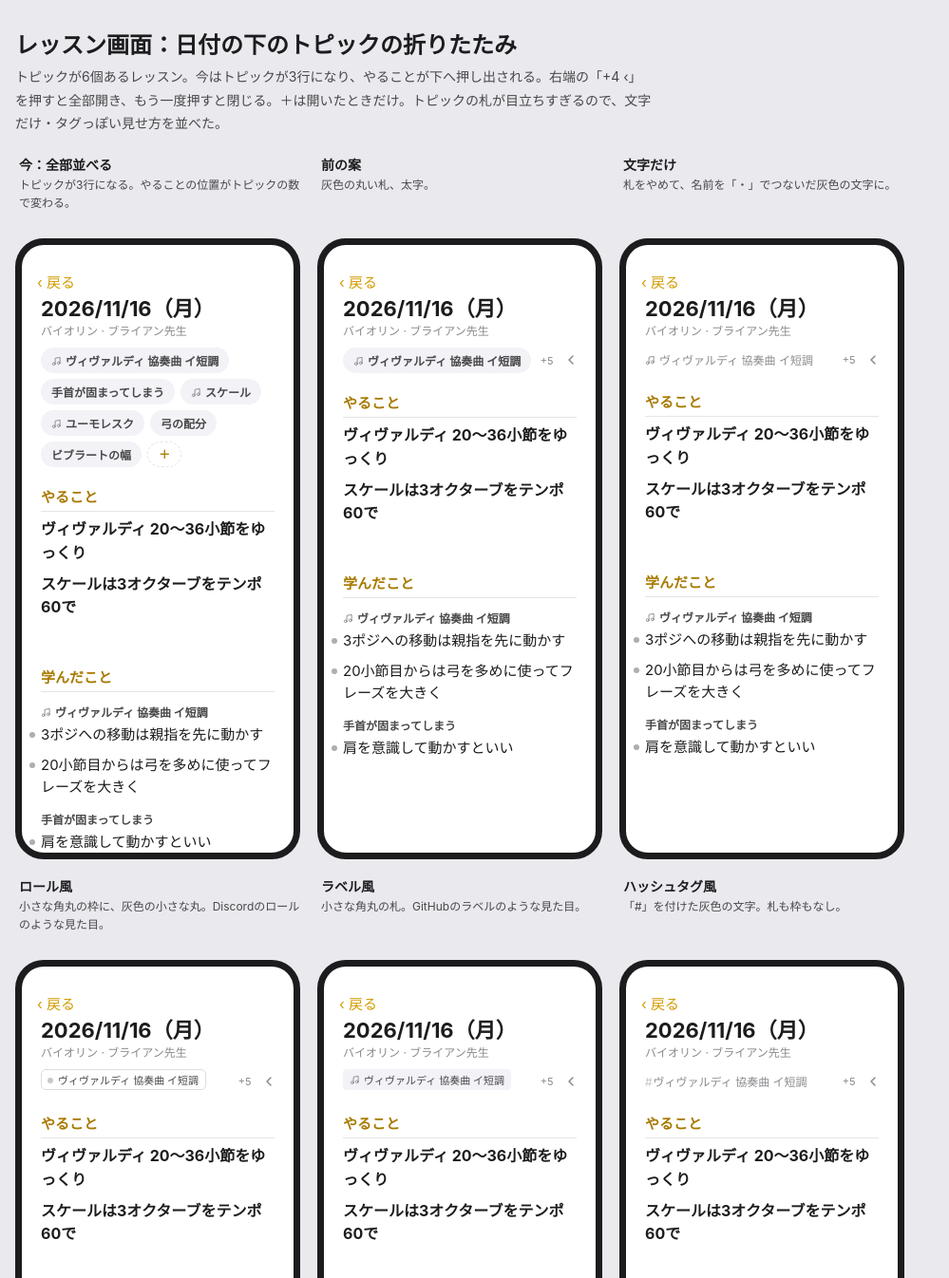
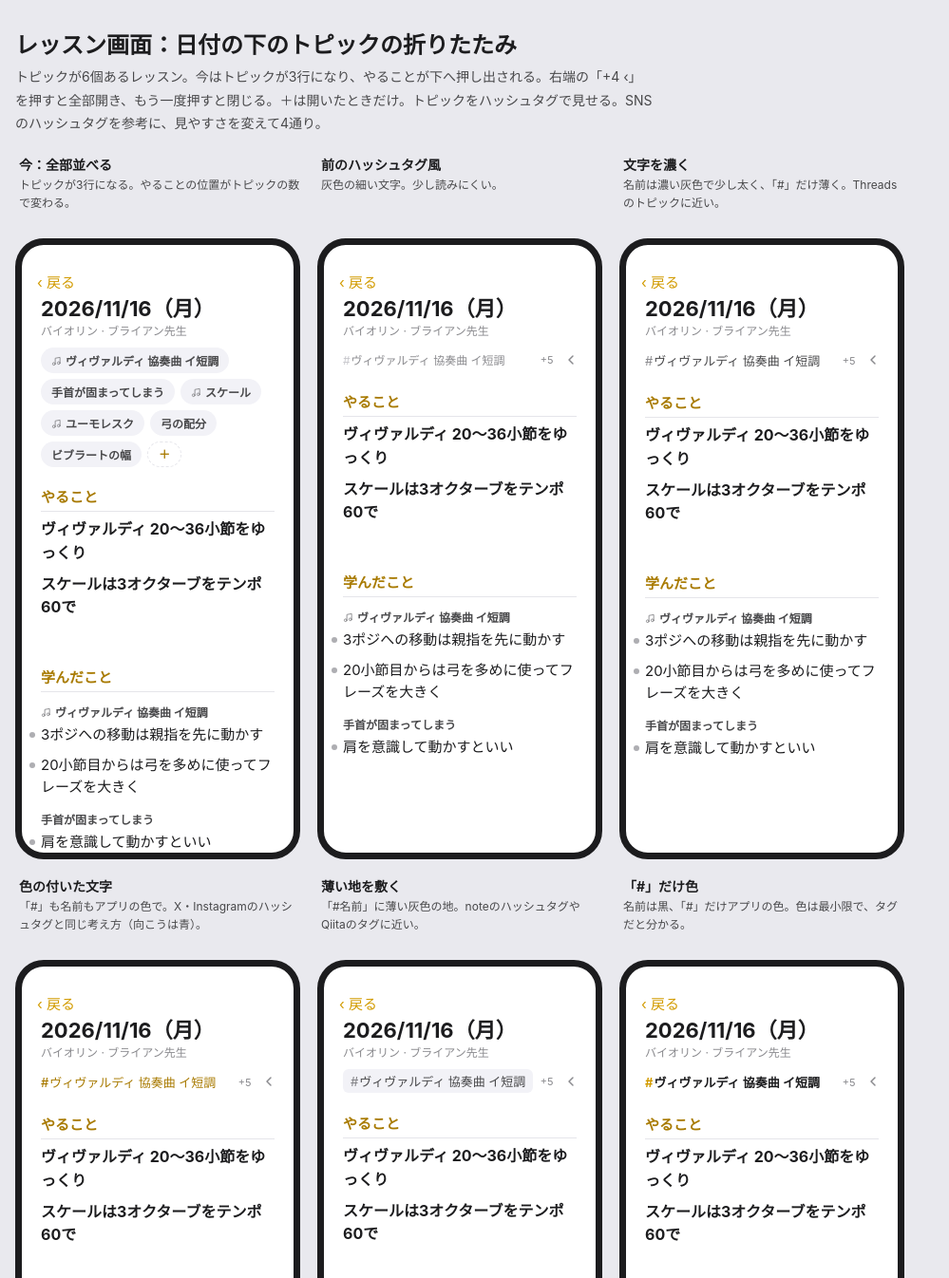
Before and after one commit to sion-neko/LessonManage, a plain HTML site: page design/prototypes/topic-fold-variants.html in a window 1280 px wide. Shown: the top 1346 px of the page at 95% size, without its empty margins (0-999 px from the left). Drawn offline with Linux system fonts and the light colour scheme.

Commit message:
見比べページ：SNSを参考にハッシュタグの見せ方を4通りに（#6）
Co-Authored-By: Claude Opus 5.5 <noreply@anthropic.com>

```diff
--- a/design/prototypes/topic-fold-variants.html
+++ b/design/prototypes/topic-fold-variants.html
@@ -77,12 +77,26 @@ ul { list-style: none; margin: 0; padding: 0; }
 .g3 .fold .tp:not(.add)::before { content: "#"; color: #c7c7cc; margin-right: 1px; }
 .g3 .fold .tp:not(.add) .ni { display: none; }
 .g1 .fold .tp.add, .g2 .fold .tp.add, .g3 .fold .tp.add { font-size: 11px; border-radius: 5px; padding: 1px 8px; }
+/* ハッシュタグの見やすさ違い */
+.h1 .fold .tps, .h2 .fold .tps, .h3 .fold .tps, .h4 .fold .tps { gap: 4px 12px; }
+.h1 .fold .tp:not(.add), .h2 .fold .tp:not(.add), .h3 .fold .tp:not(.add), .h4 .fold .tp:not(.add) { background: transparent; padding: 4px 0; font-size: 13px; }
+.h1 .fold .tp .ni, .h2 .fold .tp .ni, .h3 .fold .tp .ni, .h4 .fold .tp .ni { display: none; }
+.h1 .fold .tp:not(.add)::before, .h2 .fold .tp:not(.add)::before, .h3 .fold .tp:not(.add)::before, .h4 .fold .tp:not(.add)::before { content: "#"; margin-right: 1px; }
+.h1 .fold .tp:not(.add) { font-weight: 500; color: var(--sub); }
+.h1 .fold .tp:not(.add)::before { color: var(--muted); font-weight: 400; }
+.h2 .fold .tp:not(.add) { font-weight: 500; color: var(--accent-d); }
+.h3 .fold .tp:not(.add) { font-weight: 500; color: var(--sub); background: var(--soft); border-radius: 6px; padding: 3px 8px; }
+.h3 .fold .tps { gap: 6px; }
+.h3 .fold .tp:not(.add)::before { color: var(--muted); }
+.h4 .fold .tp:not(.add) { font-weight: 600; color: var(--fg); }
+.h4 .fold .tp:not(.add)::before { color: var(--accent); font-weight: 700; }
+.h1 .fold .tp.add, .h2 .fold .tp.add, .h3 .fold .tp.add, .h4 .fold .tp.add { font-size: 12px; border-radius: 6px; padding: 1px 8px; }
 .hint { position: absolute; left: 0; right: 0; bottom: 14px; text-align: center; font-size: 11px; color: var(--muted); }
 </style>
 
 <div class="wrap">
 <h1>レッスン画面：日付の下のトピックの折りたたみ</h1>
-<p class="lead">トピックが6個あるレッスン。今はトピックが3行になり、やることが下へ押し出される。右端の「+4 ‹」を押すと全部開き、もう一度押すと閉じる。＋は開いたときだけ。トピックの札が目立ちすぎるので、文字だけ・タグっぽい見せ方を並べた。</p>
+<p class="lead">トピックが6個あるレッスン。今はトピックが3行になり、やることが下へ押し出される。右端の「+4 ‹」を押すと全部開き、もう一度押すと閉じる。＋は開いたときだけ。トピックをハッシュタグで見せる。SNSのハッシュタグを参考に、見やすさを変えて4通り。</p>
 <div class="phones" id="ps"></div>
 </div>
 
@@ -103,11 +117,11 @@ const left = '<svg viewBox="0 0 24 24" width="16" height="16" fill="none" stroke
 // 各案：[見出し, 説明, ＋の置き方（'row'=いつも / 'open'=開いたときだけ）, 隠れている数を出すか]
 const V = [
   ['今：全部並べる', 'トピックが3行になる。やることの位置がトピックの数で変わる。', null, false],
-  ['前の案', '灰色の丸い札、太字。', 'open', true, ''],
-  ['文字だけ', '札をやめて、名前を「・」でつないだ灰色の文字に。', 'open', true, 'c3'],
-  ['ロール風', '小さな角丸の枠に、灰色の小さな丸。Discordのロールのような見た目。', 'open', true, 'g1'],
-  ['ラベル風', '小さな角丸の札。GitHubのラベルのような見た目。', 'open', true, 'g2'],
-  ['ハッシュタグ風', '「#」を付けた灰色の文字。札も枠もなし。', 'open', true, 'g3'],
+  ['前のハッシュタグ風', '灰色の細い文字。少し読みにくい。', 'open', true, 'g3'],
+  ['文字を濃く', '名前は濃い灰色で少し太く、「#」だけ薄く。Threadsのトピックに近い。', 'open', true, 'h1'],
+  ['色の付いた文字', '「#」も名前もアプリの色で。X・Instagramのハッシュタグと同じ考え方（向こうは青）。', 'open', true, 'h2'],
+  ['薄い地を敷く', '「#名前」に薄い灰色の地。noteのハッシュタグやQiitaのタグに近い。', 'open', true, 'h3'],
+  ['「#」だけ色', '名前は黒、「#」だけアプリの色。色は最小限で、タグだと分かる。', 'open', true, 'h4'],
 ];
 function topics(v, open) {
   if (!v[2]) return '<div class="tps">' + TOP.map(chip).join('') + add + '</div>';
```
